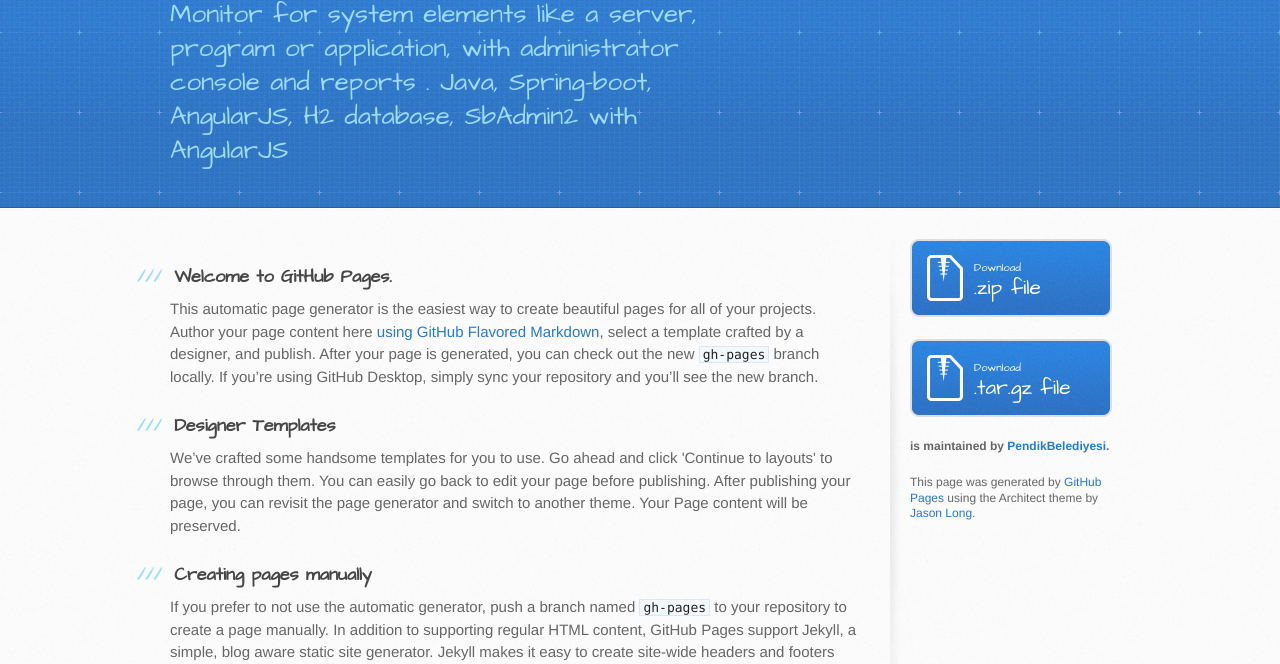
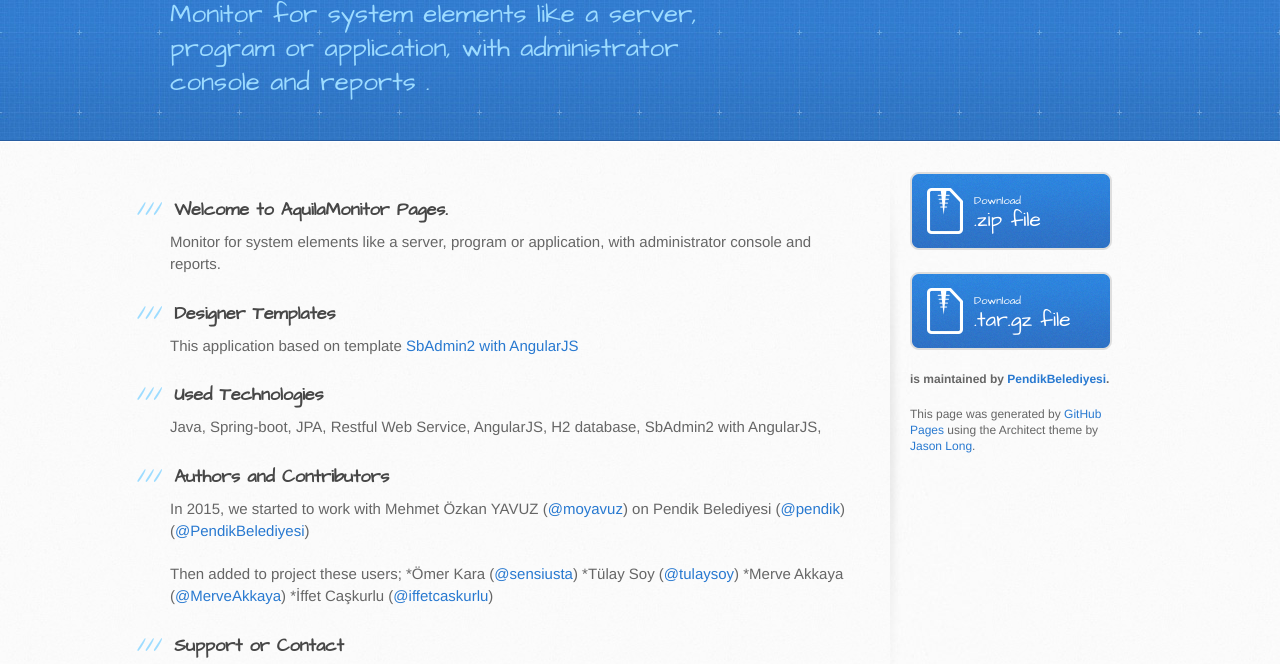
Before and after one commit to PendikBelediyesi/AquilaMonitor, a plain HTML site: page index.html in a window 1280 px wide. Shown: the part 128-792 px from the top of the page. Drawn offline with Linux system fonts and the light colour scheme.

```diff
--- a/index.html
+++ b/index.html
@@ -20,7 +20,7 @@
     <header>
       <div class="inner">
         <h1>Aquilamonitor</h1>
-        <h2>Monitor for system elements like a server, program or application, with administrator console and reports . Java, Spring-boot, AngularJS, H2 database, SbAdmin2 with AngularJS</h2>
+        <h2>Monitor for system elements like a server, program or application, with administrator console and reports .</h2>
         <a href="https://github.com/PendikBelediyesi/AquilaMonitor" class="button"><small>View project on</small> GitHub</a>
       </div>
     </header>
@@ -29,24 +29,30 @@
       <div class="inner clearfix">
         <section id="main-content">
           <h3>
-<a id="welcome-to-github-pages" class="anchor" href="#welcome-to-github-pages" aria-hidden="true"><span class="octicon octicon-link"></span></a>Welcome to GitHub Pages.</h3>
+<a id="welcome-to-aquilamonitor-pages" class="anchor" href="#welcome-to-aquilamonitor-pages" aria-hidden="true"><span class="octicon octicon-link"></span></a>Welcome to AquilaMonitor Pages.</h3>
 
-<p>This automatic page generator is the easiest way to create beautiful pages for all of your projects. Author your page content here <a href="https://guides.github.com/features/mastering-markdown/">using GitHub Flavored Markdown</a>, select a template crafted by a designer, and publish. After your page is generated, you can check out the new <code>gh-pages</code> branch locally. If you’re using GitHub Desktop, simply sync your repository and you’ll see the new branch.</p>
+<p>Monitor for system elements like a server, program or application, with administrator console and reports. </p>
 
 <h3>
 <a id="designer-templates" class="anchor" href="#designer-templates" aria-hidden="true"><span class="octicon octicon-link"></span></a>Designer Templates</h3>
 
-<p>We’ve crafted some handsome templates for you to use. Go ahead and click 'Continue to layouts' to browse through them. You can easily go back to edit your page before publishing. After publishing your page, you can revisit the page generator and switch to another theme. Your Page content will be preserved.</p>
+<p>This application based on template  <a href="https://github.com/start-angular/sb-admin-angular">SbAdmin2 with AngularJS</a>  </p>
 
 <h3>
-<a id="creating-pages-manually" class="anchor" href="#creating-pages-manually" aria-hidden="true"><span class="octicon octicon-link"></span></a>Creating pages manually</h3>
+<a id="used-technologies" class="anchor" href="#used-technologies" aria-hidden="true"><span class="octicon octicon-link"></span></a>Used Technologies</h3>
 
-<p>If you prefer to not use the automatic generator, push a branch named <code>gh-pages</code> to your repository to create a page manually. In addition to supporting regular HTML content, GitHub Pages support Jekyll, a simple, blog aware static site generator. Jekyll makes it easy to create site-wide headers and footers without having to copy them across every page. It also offers intelligent blog support and other advanced templating features.</p>
+<p>Java, Spring-boot, JPA, Restful Web Service, AngularJS, H2 database, SbAdmin2 with AngularJS, </p>
 
 <h3>
 <a id="authors-and-contributors" class="anchor" href="#authors-and-contributors" aria-hidden="true"><span class="octicon octicon-link"></span></a>Authors and Contributors</h3>
 
-<p>You can <a href="https://github.com/blog/821" class="user-mention">@mention</a> a GitHub username to generate a link to their profile. The resulting <code>&lt;a&gt;</code> element will link to the contributor’s GitHub Profile. For example: In 2007, Chris Wanstrath (<a href="https://github.com/defunkt" class="user-mention">@defunkt</a>), PJ Hyett (<a href="https://github.com/pjhyett" class="user-mention">@pjhyett</a>), and Tom Preston-Werner (<a href="https://github.com/mojombo" class="user-mention">@mojombo</a>) founded GitHub.</p>
+<p>In 2015, we started to work with Mehmet Özkan YAVUZ (<a href="https://github.com/moyavuz" class="user-mention">@moyavuz</a>) on Pendik Belediyesi (<a href="https://github.com/pendik" class="user-mention">@pendik</a>) (<a href="https://github.com/PendikBelediyesi" class="user-mention">@PendikBelediyesi</a>)</p>
+
+<p>Then added to project these users;
+*Ömer Kara (<a href="https://github.com/sensiusta" class="user-mention">@sensiusta</a>)
+*Tülay Soy (<a href="https://github.com/tulaysoy" class="user-mention">@tulaysoy</a>)
+*Merve Akkaya (<a href="https://github.com/MerveAkkaya" class="user-mention">@MerveAkkaya</a>)
+*İffet Caşkurlu (<a href="https://github.com/iffetcaskurlu" class="user-mention">@iffetcaskurlu</a>)</p>
 
 <h3>
 <a id="support-or-contact" class="anchor" href="#support-or-contact" aria-hidden="true"><span class="octicon octicon-link"></span></a>Support or Contact</h3>
```
Also changed, not shown: params.json (+1 -1 lines).
